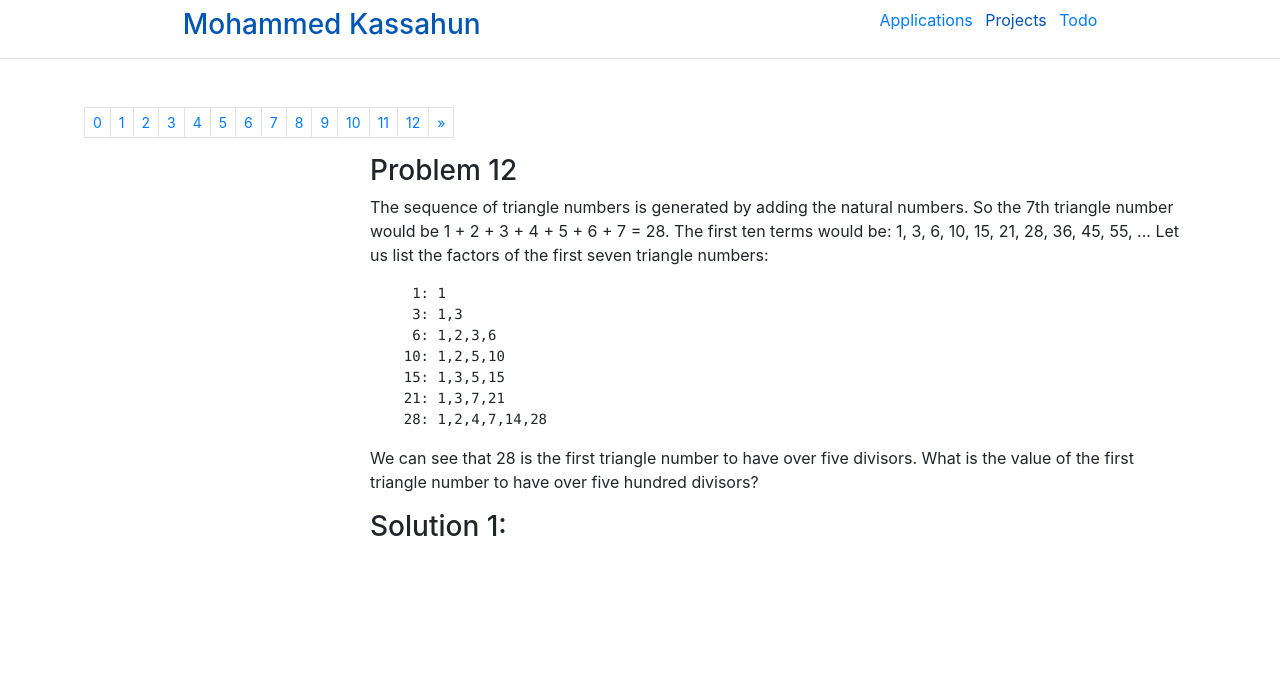
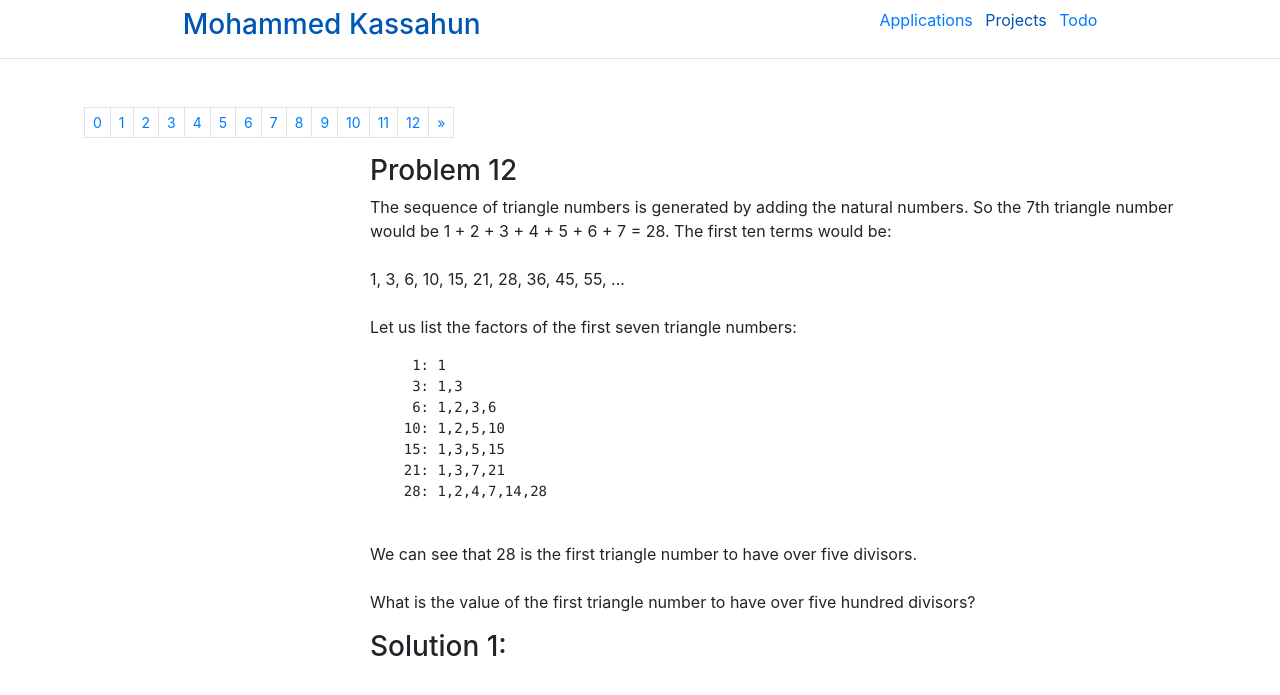
Before and after one commit to mhmmdk/Mohammedkn.com, a Jekyll site: the page built from _posts/2019-03-13-012.md, in a window 1280 px wide. Shown: the top 695 px of the page. Built offline with Jekyll 4.4.1, drawn with Linux system fonts in a browser that asks for light colours; our own code applies the rules of GitHub Pages for plain Markdown files; comment, search, counter and statistics services are not loaded; a style sheet for code colours, icons or effects is not loaded.

Commit message:
Update 2019-03-13-012.md

```diff
--- a/_posts/2019-03-13-012.md
+++ b/_posts/2019-03-13-012.md
@@ -9,11 +9,7 @@ permalink: pro/highly-divisible-triangular-number
 <div class='problem'>
 <h3> Problem 12</h3>
 <p>
-The sequence of triangle numbers is generated by adding the natural numbers. So the 7th triangle number would be 1 + 2 + 3 + 4 + 5 + 6 + 7 = 28. The first ten terms would be:
-
-1, 3, 6, 10, 15, 21, 28, 36, 45, 55, ...
-
-Let us list the factors of the first seven triangle numbers:
+The sequence of triangle numbers is generated by adding the natural numbers. So the 7th triangle number would be 1 + 2 + 3 + 4 + 5 + 6 + 7 = 28. The first ten terms would be:<br><br>1, 3, 6, 10, 15, 21, 28, 36, 45, 55, ...<br><br>Let us list the factors of the first seven triangle numbers:
 <pre>
      1: 1
      3: 1,3
@@ -22,11 +18,7 @@ Let us list the factors of the first seven triangle numbers:
     15: 1,3,5,15
     21: 1,3,7,21
     28: 1,2,4,7,14,28
-</pre>
-
-We can see that 28 is the first triangle number to have over five divisors.
-
-What is the value of the first triangle number to have over five hundred divisors?
+</pre><br>We can see that 28 is the first triangle number to have over five divisors.<br><br>What is the value of the first triangle number to have over five hundred divisors?
 </p>
 </div>
 ### Solution 1:
```
